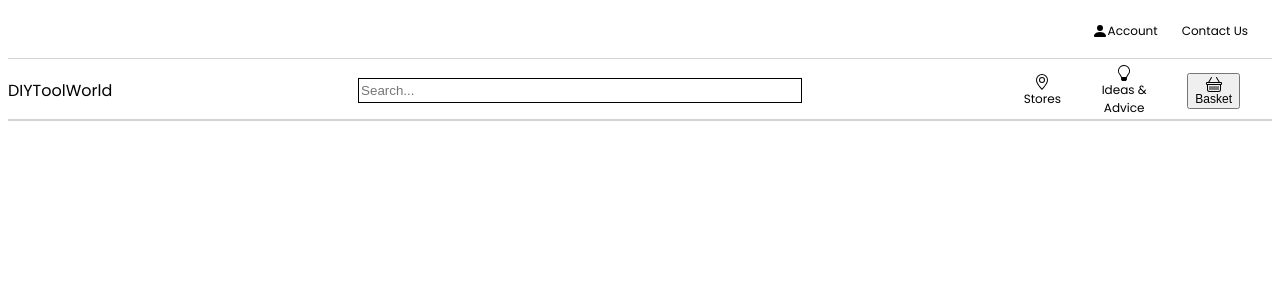
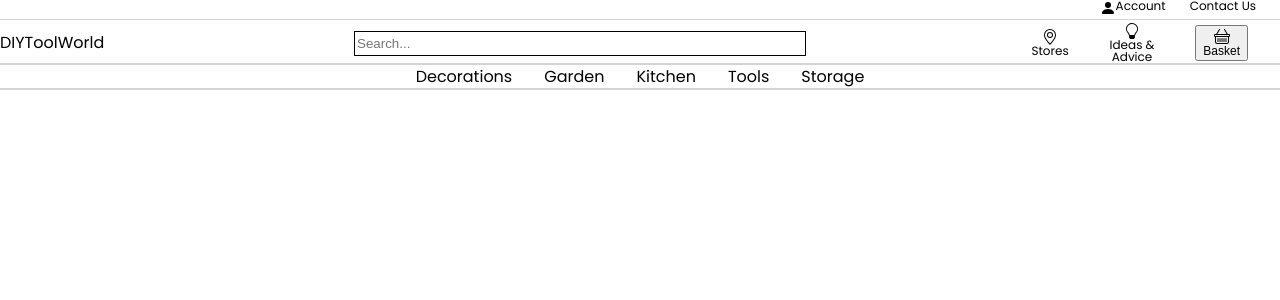
Before and after one commit to MinhazH99/orders101, a React (Vite) app in the folder react/orders101/: page / in a window 1280 px wide. Shown: the top 300 px of the page. Built offline with nearby package versions, Linux system fonts and the light colour scheme.

Commit message:
created categories section of page

```diff
--- /dev/null
+++ b/react/orders101/src/components/Categories.jsx
@@ -0,0 +1,47 @@
+function Categories() {
+  return (
+    <nav class="categories container nav-color ">
+      <ul class="hamburger">
+        <li>
+          <button class="hamburger__btn-close" id="hide-side-bar">
+            <img class="close" src="../src/assets/x.svg" alt=""></img>
+          </button>
+        </li>
+        <li>
+          <a href="#decorations">Decorations</a>
+        </li>
+        <li>
+          <a href="#garden">Garden</a>
+        </li>
+        <li>
+          <a href="#kitchen">Kitchen</a>
+        </li>
+        <li>
+          <a href="#tools">Tools</a>
+        </li>
+        <li>
+          <a href="#storage">Storage</a>
+        </li>
+      </ul>
+      <ul class="categories-list">
+        <li>
+          <a href="#decorations">Decorations</a>
+        </li>
+        <li>
+          <a href="#garden">Garden</a>
+        </li>
+        <li>
+          <a href="#kitchen">Kitchen</a>
+        </li>
+        <li>
+          <a href="#tools">Tools</a>
+        </li>
+        <li>
+          <a href="#storage">Storage</a>
+        </li>
+      </ul>
+    </nav>
+  );
+}
+
+export default Categories;
--- a/react/orders101/src/css/orders101-ui.css
+++ b/react/orders101/src/css/orders101-ui.css
@@ -1,3 +1,4 @@
+@import url(./reset.css);
 @import url(./layout.css);
 @import url(./spacing.css);
 @import url(./typography.css);
--- a/react/orders101/src/pages/Home.jsx
+++ b/react/orders101/src/pages/Home.jsx
@@ -1,3 +1,4 @@
+import Categories from "../components/Categories";
 import Header from "../components/Header";
 import Navbar from "../components/Navbar";
 
@@ -6,6 +7,7 @@ function Home() {
     <div>
       <Header />
       <Navbar />
+      <Categories />
     </div>
   );
 }
```
